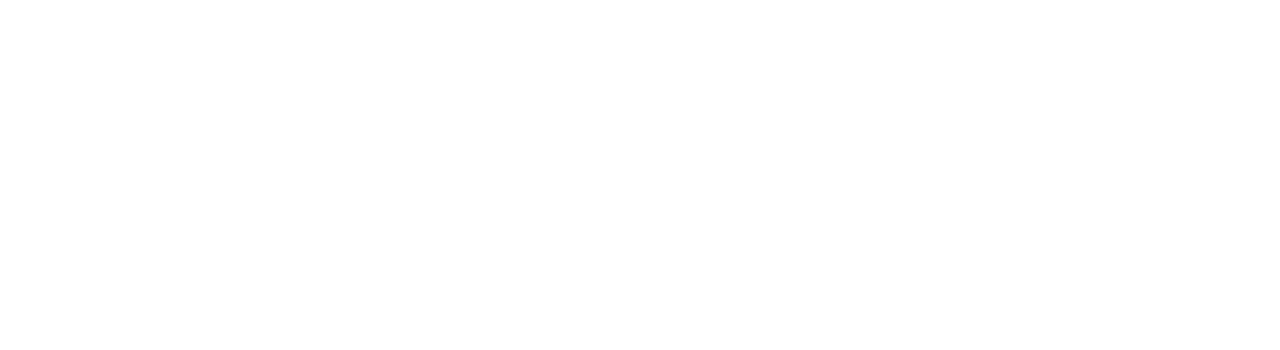
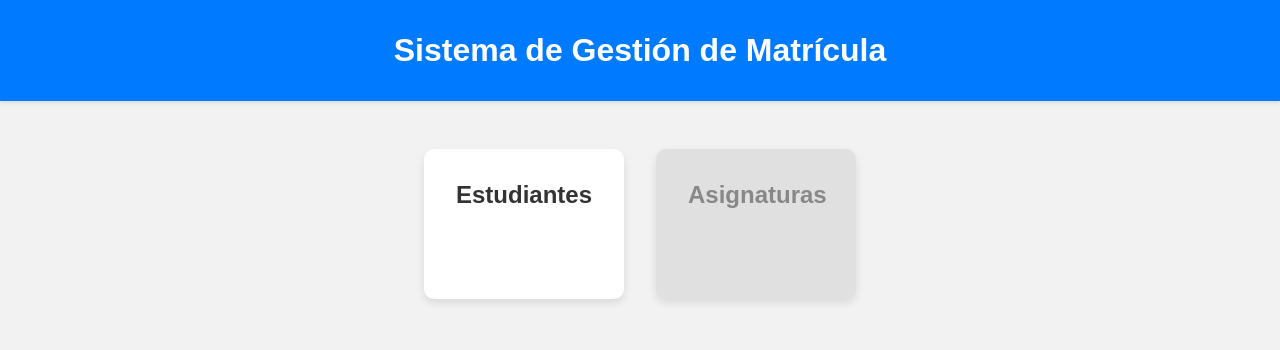
Before and after one commit to cesarcamiloig/Primer-Previo, a plain HTML site: page index.html in a window 1280 px wide. Drawn offline with Linux system fonts and the light colour scheme.

Commit message:
Primera estructura de pagina y estilos

```diff
--- a/css/styles.css
+++ b/css/styles.css
@@ -0,0 +1,62 @@
+/* Reset básico */
+* {
+    margin: 0;
+    padding: 0;
+    box-sizing: border-box;
+  }
+
+  body {
+    font-family: Arial, sans-serif;
+    background-color: #f2f2f2;
+    color: #333;
+    min-height: 100vh;
+    display: flex;
+    flex-direction: column;
+    align-items: center;
+  }
+
+  /* Título */
+  header {
+    padding: 2rem;
+    text-align: center;
+    background-color: #007bff;
+    color: white;
+    width: 100%;
+    box-shadow: 0 2px 4px rgba(0,0,0,0.1);
+  }
+
+  /* Menú principal */
+  .menu {
+    display: flex;
+    gap: 2rem;
+    padding: 3rem;
+    flex-wrap: wrap;
+    justify-content: center;
+  }
+
+  /* Tarjetas */
+  .card {
+    background-color: white;
+    padding: 2rem;
+    width: 200px;
+    height: 150px;
+    border-radius: 10px;
+    text-align: center;
+    text-decoration: none;
+    color: #333;
+    box-shadow: 0 4px 8px rgba(0,0,0,0.1);
+    transition: transform 0.3s ease, background-color 0.3s ease;
+  }
+
+  .card:hover {
+    transform: translateY(-5px);
+    background-color: #e8f0fe;
+  }
+
+  /* Tarjeta inactiva */
+  .card.inactive {
+    background-color: #e0e0e0;
+    color: #888;
+    cursor: not-allowed;
+    pointer-events: none;
+  }
--- a/index.html
+++ b/index.html
@@ -1,11 +1,23 @@
 <!DOCTYPE html>
 <html lang="es">
 <head>
-    <meta charset="UTF-8">
-    <meta name="viewport" content="width=device-width, initial-scale=1.0">
-    <title>Document</title>
+  <meta charset="UTF-8">
+  <meta name="viewport" content="width=device-width, initial-scale=1.0">
+  <title>Sistema de Gestión de Matrícula</title>
+  <link rel="stylesheet" href="css/styles.css">
 </head>
 <body>
+  <header>
+    <h1>Sistema de Gestión de Matrícula</h1>
+  </header>
 
+  <main class="menu">
+    <a href="estudiantes.html" class="card">
+      <h2>Estudiantes</h2>
+    </a>
+    <div class="card inactive">
+      <h2>Asignaturas</h2>
+    </div>
+  </main>
 </body>
 </html>
```
